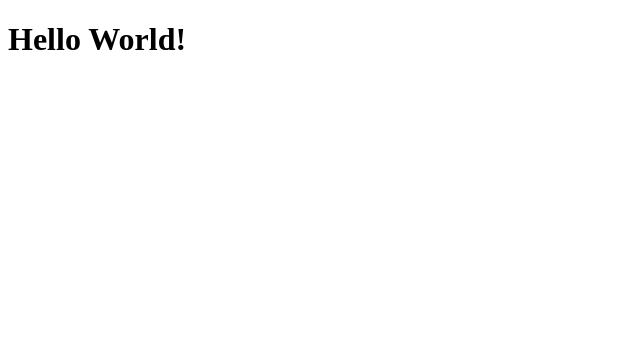
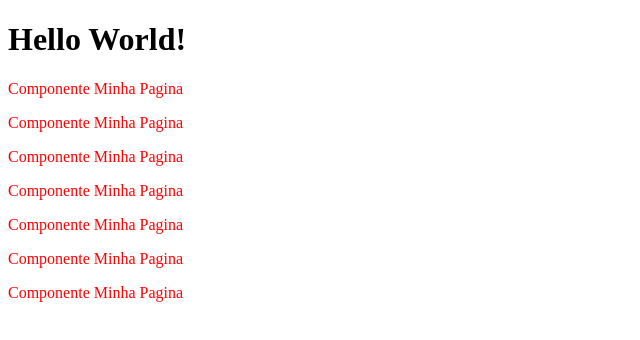
Before and after one commit to Marrafon91/Angular, an Angular app: page / in a window 1280 px wide. Shown: the top 340 px of the page, without its empty margins (0-640 px from the left). Built offline with nearby package versions, Linux system fonts and the light colour scheme.

Commit message:
Criando componentes através da CLI

```diff
--- a/src/app/app.html
+++ b/src/app/app.html
@@ -1 +1,8 @@
 <hello-world></hello-world>
+<app-minhapagina></app-minhapagina>
+<app-minhapagina></app-minhapagina>
+<app-minhapagina></app-minhapagina>
+<app-minhapagina></app-minhapagina>
+<app-minhapagina></app-minhapagina>
+<app-minhapagina></app-minhapagina>
+<app-minhapagina></app-minhapagina>
--- a/src/app/app.ts
+++ b/src/app/app.ts
@@ -1,10 +1,11 @@
 import { Component, signal } from '@angular/core';
 import { RouterOutlet } from '@angular/router';
 import { HelloWorldComponent } from './helloWorld/helloWorld.component'
+import { Minhapagina } from './minhapagina/minhapagina'
 
 @Component({
   selector: 'app-root',
-  imports: [RouterOutlet, HelloWorldComponent],
+  imports: [HelloWorldComponent, Minhapagina],
   templateUrl: './app.html',
   styleUrl: './app.scss'
 })
--- /dev/null
+++ b/src/app/minhapagina/minhapagina.html
@@ -0,0 +1 @@
+<p class="titulo">Componente Minha Pagina</p>
--- /dev/null
+++ b/src/app/minhapagina/minhapagina.scss
@@ -0,0 +1,4 @@
+.titulo {
+    color: red;
+
+}
```
Also changed, not shown: src/app/minhapagina/minhapagina.ts (added, +11 -0 lines), 1 other file (tests, documents, lock files or other folders).
